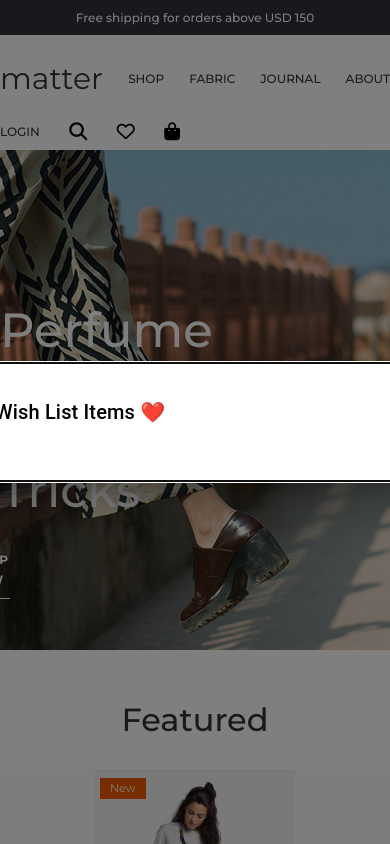
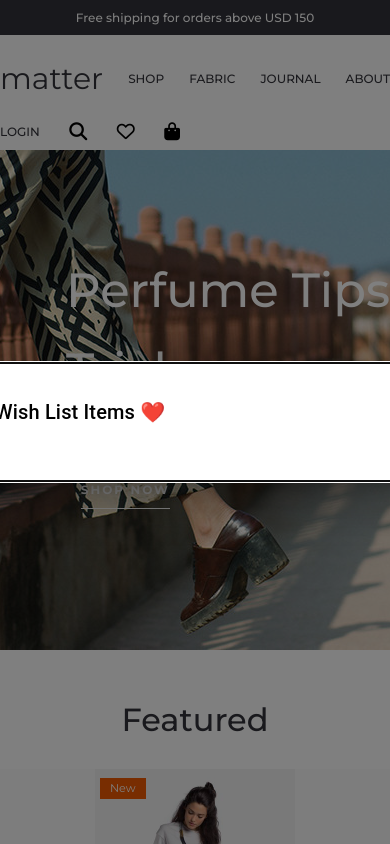
Before and after one commit to obada-yahya/e-commerce, a React (Create React App) app in the folder gsg-assignment/: page / in a window 390 px wide. Both pictures are taken after a click on the icon 125 px from the left and 131 px from the top of the page. Shown: the top 844 px of the page. Built offline with nearby package versions, Linux system fonts and the light colour scheme.

Commit message:
fixed responsive stuff and added the cart

```diff
--- /dev/null
+++ b/gsg-assignment/src/components/CartBar/index.js
@@ -0,0 +1,43 @@
+import React from "react";
+import WishListItem from "../WishListItem";
+import Box from "@mui/material/Box";
+import Typography from "@mui/material/Typography";
+import Modal from "@mui/material/Modal";
+
+const style = {
+    position: "absolute",
+    top: "50%",
+    left: "50%",
+    transform: "translate(-50%, -50%)",
+    width: 400,
+    bgcolor: "background.paper",
+    border: "2px solid #000",
+    boxShadow: 24,
+    p: 4,
+  };
+const CardBar = ({ items, open, handleClose, deleteItem }) => {
+  return (
+    <Modal
+      open={open}
+      onClose={handleClose}
+      aria-labelledby="modal-modal-title"
+      aria-describedby="modal-modal-description"
+    >
+      <Box sx={style}>
+        <Typography id="modal-modal-title" variant="h6" component="h2">
+          Carts Items
+          <ul>
+            {items?.map((item, idx) => (
+              <li key={idx}>
+                <WishListItem {...item} deleteItem={deleteItem} />
+              </li>
+            ))}
+          </ul>
+        </Typography>
+        <Typography id="modal-modal-description" sx={{ mt: 2 }}></Typography>
+      </Box>
+    </Modal>
+  )
+}
+
+export default CardBar;
--- a/gsg-assignment/src/components/Filter/index.js
+++ b/gsg-assignment/src/components/Filter/index.js
@@ -5,6 +5,7 @@ import FilterSubItem from "../FilterSubItem";
 import ActiveButtons from "../ActiveButtons";
 import FilterGallery from "../SharedComponents/FilterGallery";
 import SortingMenu from "../SortingMenu";
+// import myData from "../../cardsData"
 const myData = [
   {
     imgPath: "img14.png",
@@ -156,7 +157,7 @@ const Filter = () => {
           <ActiveButtons />
           <div>SEE OUR SIZING GUIDE</div>
         </section>
-        <FilterGallery cards={filteredCards} />
+        <FilterGallery cards={filteredCards}/>
       </div>
     </>
   );
--- a/gsg-assignment/src/components/HeaderIntro/style.module.css
+++ b/gsg-assignment/src/components/HeaderIntro/style.module.css
@@ -26,3 +26,12 @@
     line-height: 20px;
     text-transform: uppercase;
 }
+
+@media(max-width:500px){
+    .Content a{
+        margin: 20px 220px 0 0;
+    }
+    .Content h1{
+        margin:100px 0 50px 0 ;
+    }
+}
--- a/gsg-assignment/src/components/NavBar/index.js
+++ b/gsg-assignment/src/components/NavBar/index.js
@@ -1,50 +1,42 @@
 import style from "./style.module.css";
 import * as React from "react";
 import { useState, useEffect } from "react";
-import WishListItem from "../WishListItem";
-import Box from "@mui/material/Box";
-import Typography from "@mui/material/Typography";
-import Modal from "@mui/material/Modal";
-import Avatar from '@mui/material/Avatar';
+import Avatar from "@mui/material/Avatar";
 import { pink } from "@mui/material/colors";
-import { useCookies} from "react-cookie";
-const styleSS = {
-  position: "absolute",
-  top: "50%",
-  left: "50%",
-  transform: "translate(-50%, -50%)",
-  width: 400,
-  bgcolor: "background.paper",
-  border: "2px solid #000",
-  boxShadow: 24,
-  p: 4,
-};
-const NavBar = ({ changed ,funcChange}) => {
-  useEffect(()=>{
+import { useCookies } from "react-cookie";
+import CartBar from "../CartBar";
+import WishListBar from "../WishListBar";
+const NavBar = ({ changed, funcChange }) => {
+  useEffect(() => {
     setItems(JSON.parse(localStorage.getItem("cards")));
-  },[changed])
+  }, [changed]);
   const [items, setItems] = useState(JSON.parse(localStorage.getItem("cards")));
-  const [open, setOpen] = useState(false);
-  const [cookie,setCookie, removeCookie] = useCookies();
-  const handleOpen = () => setOpen(true);
-  const handleClose = () => setOpen(false);
-  const logout = ()=>{
+  // wishList state and functions
+  const [openWishList, setOpenWishList] = useState(false);
+  const handleOpenWishList = () => setOpenWishList(true);
+  const handleCloseWishList = () => setOpenWishList(false);
+
+  // carts state and functions
+  const [openCartList, setOpenCartList] = useState(false);
+  const handleOpenCartList = () => setOpenCartList(true);
+  const handleCloseCartList = () => setOpenCartList(false);
+
+  const [cookie, setCookie, removeCookie] = useCookies();
+  const logout = () => {
     removeCookie("token");
     removeCookie("name");
-  }
-  const deleteItem = (item)=>{
+  };
+  const deleteItem = (item) => {
     for (let i = 0; i < items.length; i++) {
-      if (
-        items[i].rating +
-          items[i].title +
-          items[i].price === item
-      )
-      {items.splice(i,1);break;}
+      if (items[i].rating + items[i].title + items[i].price === item) {
+        items.splice(i, 1);
+        break;
+      }
     }
-    localStorage.setItem("cards",JSON.stringify(items));
+    localStorage.setItem("cards", JSON.stringify(items));
     setItems([...items]);
     funcChange();
-  }
+  };
   return (
     <>
       <nav className={style.navigation}>
@@ -56,41 +48,43 @@ const NavBar = ({ changed ,funcChange}) => {
           <a href="#">about</a>
         </div>
         <div className={style.loginItems}>
-          {!!cookie.name ? <><Avatar sx={{ bgcolor: pink[500] }} onClick={logout}>{cookie.name[0]}</Avatar> </>:<a href="/login">login</a> }
-          <i className="fa-solid fa-magnifying-glass"></i>
+          {!!cookie.name ? (
+            <>
+              <Avatar sx={{ bgcolor: pink[500] }} onClick={logout}>
+                {cookie.name[0]}
+              </Avatar>{" "}
+            </>
+          ) : (
+            <a href="/login">login</a>
+          )}
+          <i className={`fa-solid fa-magnifying-glass ` + style.wishlist}></i>
           <i
             className={`fa-regular fa-heart ` + style.wishlist}
-            onClick={handleOpen}
+            onClick={handleOpenWishList}
           >
             {items?.length > 0 ? <span>{items.length}</span> : <></>}
           </i>
-          <i className="fa-solid fa-bag-shopping"></i>
+          <i
+            className={`fa-solid fa-bag-shopping ` + style.cartList}
+            onClick={handleOpenCartList}
+          >
+            {items?.length > 0 ? <span>{items.length}</span> : <></>}
+          </i>
         </div>
       </nav>
       <div>
-        <Modal
-          open={open}
-          onClose={handleClose}
-          aria-labelledby="modal-modal-title"
-          aria-describedby="modal-modal-description"
-        >
-          <Box sx={styleSS}>
-            <Typography id="modal-modal-title" variant="h6" component="h2">
-              Wish List Items ❤️
-              <ul>
-                {items?.map((item, idx) => (
-                  <li key={idx}>
-                    <WishListItem {...item} deleteItem = {deleteItem}/>
-                  </li>
-                ))}
-              </ul>
-            </Typography>
-            <Typography
-              id="modal-modal-description"
-              sx={{ mt: 2 }}
-            ></Typography>
-          </Box>
-        </Modal>
+        <WishListBar
+          items={items}
+          open={openWishList}
+          handleClose={handleCloseWishList}
+          deleteItem={deleteItem}
+        />
+        <CartBar
+          items={items}
+          open={openCartList}
+          handleClose={handleCloseCartList}
+          deleteItem={deleteItem}
+        />
       </div>
     </>
   );
--- a/gsg-assignment/src/components/NavBar/style.module.css
+++ b/gsg-assignment/src/components/NavBar/style.module.css
@@ -40,9 +40,19 @@
     align-items: center;
 }
 
-.wishlist {
+.wishlist,.cartList{
     position: relative;
     cursor: pointer;
+}
+.cartList span{
+    padding: 2px;
+    border-radius: 50%;
+    background-color: blue;
+    color: white;
+    position:absolute;
+    font-size:10px;
+    bottom:-10px;
+    right:-10px
 }
 .wishlist span{
     padding: 2px;
--- /dev/null
+++ b/gsg-assignment/src/components/WishListBar/index.js
@@ -0,0 +1,42 @@
+import React from "react";
+import WishListItem from "../WishListItem";
+import Box from "@mui/material/Box";
+import Typography from "@mui/material/Typography";
+import Modal from "@mui/material/Modal";
+const style = {
+  position: "absolute",
+  top: "50%",
+  left: "50%",
+  transform: "translate(-50%, -50%)",
+  width: 400,
+  bgcolor: "background.paper",
+  border: "2px solid #000",
+  boxShadow: 24,
+  p: 4,
+};
+const WishListBar = ({ items, open, handleClose, deleteItem }) => {
+  return (
+    <Modal
+      open={open}
+      onClose={handleClose}
+      aria-labelledby="modal-modal-title"
+      aria-describedby="modal-modal-description"
+    >
+      <Box sx={style}>
+        <Typography id="modal-modal-title" variant="h6" component="h2">
+          Wish List Items ❤️
+          <ul>
+            {items?.map((item, idx) => (
+              <li key={idx}>
+                <WishListItem {...item} deleteItem={deleteItem} />
+              </li>
+            ))}
+          </ul>
+        </Typography>
+        <Typography id="modal-modal-description" sx={{ mt: 2 }}></Typography>
+      </Box>
+    </Modal>
+  );
+};
+
+export default WishListBar;
```
